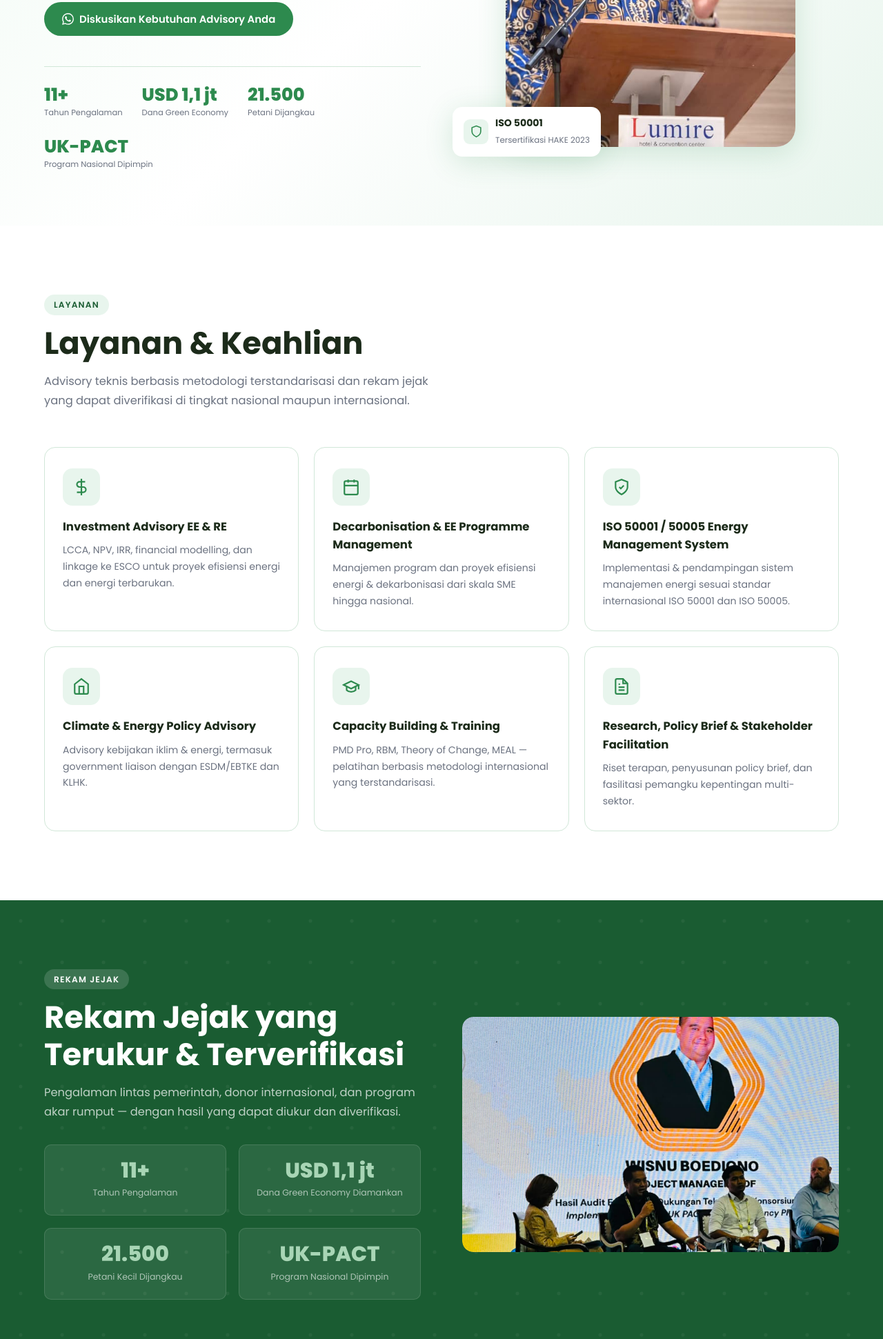
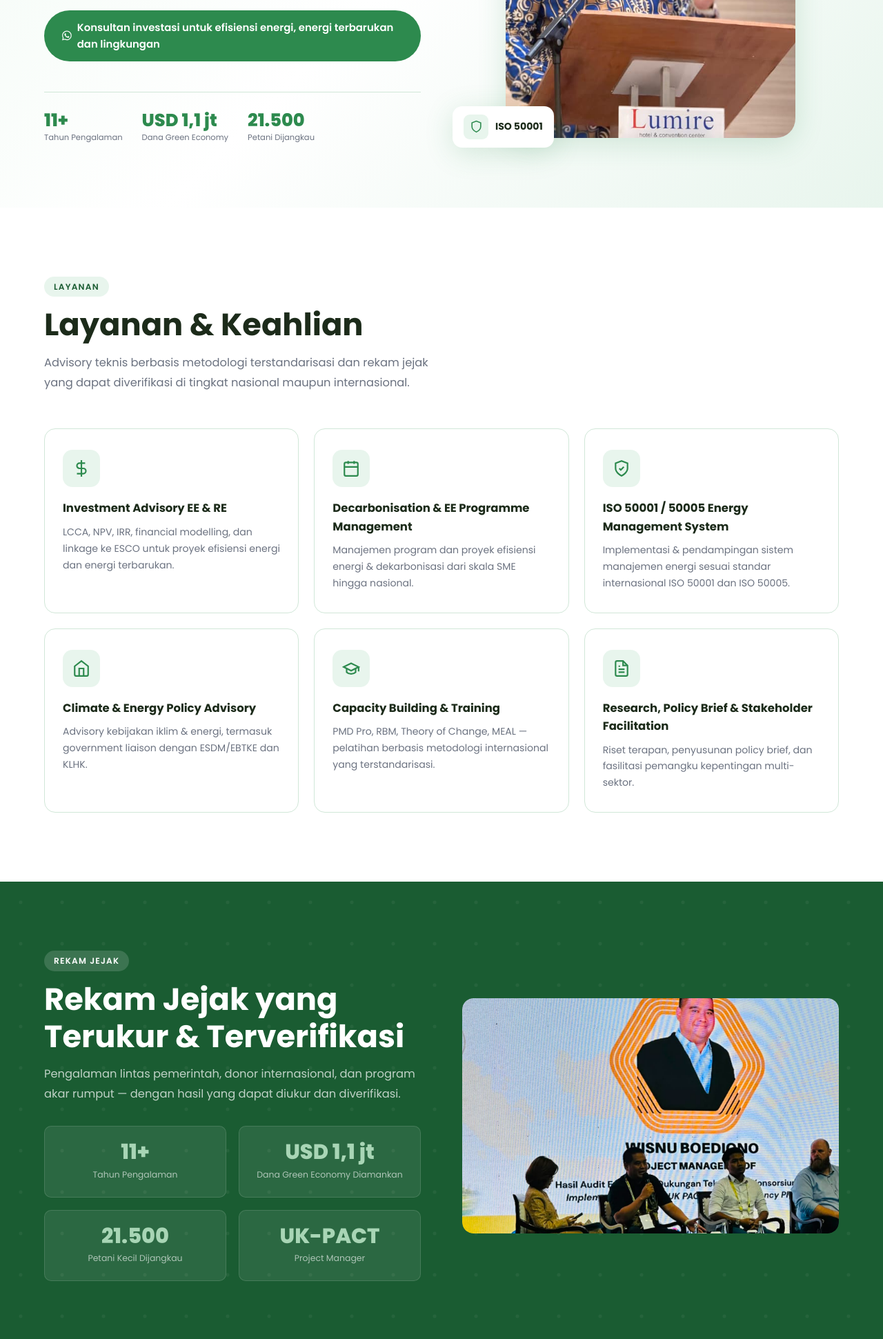
Before and after one commit to khaixin878/wisnu-2, a plain HTML site: page index.html in a window 1280 px wide. Shown: the part 499-2440 px from the top of the page at 69% size. Drawn offline with Linux system fonts and the light colour scheme.

Commit message:
Add files via upload

```diff
--- a/index.html
+++ b/index.html
@@ -299,14 +299,13 @@
         <div class="hero-acts">
           <a href="https://wa.me/6281381254097" target="_blank" rel="noopener" class="btn bp">
             <svg width="17" height="17" viewBox="0 0 24 24" fill="currentColor"><path d="M17.472 14.382c-.297-.149-1.758-.867-2.03-.967-.273-.099-.471-.148-.67.15-.197.297-.767.966-.94 1.164-.173.199-.347.223-.644.075-.297-.15-1.255-.463-2.39-1.475-.883-.788-1.48-1.761-1.653-2.059-.173-.297-.018-.458.13-.606.134-.133.298-.347.446-.52.149-.174.198-.298.298-.497.099-.198.05-.371-.025-.52-.075-.149-.669-1.612-.916-2.207-.242-.579-.487-.5-.669-.51-.173-.008-.371-.01-.57-.01-.198 0-.52.074-.792.372-.272.297-1.04 1.016-1.04 2.479 0 1.462 1.065 2.875 1.213 3.074.149.198 2.096 3.2 5.077 4.487.709.306 1.262.489 1.694.625.712.227 1.36.195 1.871.118.571-.085 1.758-.719 2.006-1.413.248-.694.248-1.289.173-1.413-.074-.124-.272-.198-.57-.347m-5.421 7.403h-.004a9.87 9.87 0 0 1-5.031-1.378l-.361-.214-3.741.982.998-3.648-.235-.374a9.86 9.86 0 0 1-1.51-5.26c.001-5.45 4.436-9.884 9.888-9.884 2.64 0 5.122 1.03 6.988 2.898a9.825 9.825 0 0 1 2.893 6.994c-.003 5.45-4.437 9.884-9.885 9.884m8.413-18.297A11.815 11.815 0 0 0 12.05 0C5.495 0 .16 5.335.157 11.892c0 2.096.547 4.142 1.588 5.945L.057 24l6.305-1.654a11.882 11.882 0 0 0 5.683 1.448h.005c6.554 0 11.89-5.335 11.893-11.893a11.821 11.821 0 0 0-3.48-8.413z"/></svg>
-            <span data-i18n="hero_btn">Diskusikan Kebutuhan Advisory Anda</span>
+            <span data-i18n="hero_btn">Konsultan investasi untuk efisiensi energi, energi terbarukan dan lingkungan</span>
           </a>
         </div>
         <div class="hero-stats">
           <div><div class="hs-num">11+</div><div class="hs-label" data-i18n="hs1">Tahun Pengalaman</div></div>
           <div><div class="hs-num" data-i18n="sn_usd">USD 1,1 jt</div><div class="hs-label" data-i18n="hs2">Dana Green Economy</div></div>
           <div><div class="hs-num">21.500</div><div class="hs-label" data-i18n="hs3">Petani Dijangkau</div></div>
-          <div><div class="hs-num">UK-PACT</div><div class="hs-label" data-i18n="hs4">Project Manager</div></div>
         </div>
       </div>
       <div style="position:relative">
@@ -315,7 +314,7 @@
         </div>
         <div class="hbadge">
           <div class="hbadge-ic"><svg width="19" height="19" viewBox="0 0 24 24" fill="none" stroke="#2d8a4e" stroke-width="2"><path d="M12 22s8-4 8-10V5l-8-3-8 3v7c0 6 8 10 8 10z"/></svg></div>
-          <div class="hbadge-t"><strong data-i18n="badge1_s">ISO 50001</strong><span data-i18n="badge1_p"></span></div>
+          <div class="hbadge-t"><strong data-i18n="badge1_s">ISO 50001</strong></div>
         </div>
         <div class="hbadge hbadge2">
           <div class="hbadge-ic"><svg width="19" height="19" viewBox="0 0 24 24" fill="none" stroke="#2d8a4e" stroke-width="2"><circle cx="12" cy="12" r="10"/><path d="M12 8v4l3 3"/></svg></div>
@@ -381,7 +380,7 @@
           <div class="stat-c rv"><div class="sn">11+</div><div class="sl" data-i18n="st1">Tahun Pengalaman</div></div>
           <div class="stat-c rv"><div class="sn" data-i18n="sn_usd">USD 1,1 jt</div><div class="sl" data-i18n="st2">Dana Green Economy Diamankan</div></div>
           <div class="stat-c rv"><div class="sn">21.500</div><div class="sl" data-i18n="st3">Petani Kecil Dijangkau</div></div>
-          <div class="stat-c rv"><div class="sn">UK-PACT</div><div class="sl" data-i18n="st4">Project Manager </div></div>
+          <div class="stat-c rv"><div class="sn">UK-PACT</div><div class="sl" data-i18n="st4">Program Nasional Dipimpin</div></div>
         </div>
       </div>
       <div class="map-wrap">
@@ -675,7 +674,7 @@ const T = {
     hero_hi:'🌿 Halo, Saya',
     hero_role:'Energy & Climate Consultant',
     hero_intro:'Konsultan investasi untuk efisiensi energi & energi terbarukan: Life Cycle Cost Analysis (LCCA), NPV, IRR, persiapan & linkage dengan ESCO.',
-    hero_btn:'Diskusikan Kebutuhan Advisory Anda',
+    hero_btn:'Konsultan investasi untuk efisiensi energi, energi terbarukan dan lingkungan',
     sn_usd:'USD 1,1 jt',
     hs1:'Tahun Pengalaman', hs2:'Dana Green Economy', hs3:'Petani Dijangkau', hs4:'Program Nasional Dipimpin',
     badge1_s:'ISO 50001', badge1_p:'Tersertifikasi HAKE 2023',
@@ -698,7 +697,7 @@ const T = {
 
     imp_tag:'Rekam Jejak', imp_title:'Rekam Jejak yang Terukur & Terverifikasi',
     imp_desc:'Pengalaman lintas pemerintah, donor internasional, dan program akar rumput — dengan hasil yang dapat diukur dan diverifikasi.',
-    st1:'Tahun Pengalaman', st2:'Dana Green Economy Diamankan', st3:'Petani Kecil Dijangkau', st4:'Program Nasional Dipimpin',
+    st1:'Tahun Pengalaman', st2:'Dana Green Economy Diamankan', st3:'Petani Kecil Dijangkau', st4:'Project Manager',
 
     pt_lbl:'Dipercaya & Berkolaborasi Dengan',
 
@@ -771,7 +770,7 @@ const T = {
     hero_hi:'🌿 Hello, I\'m',
     hero_role:'Energy & Climate Consultant',
     hero_intro:'Investment consultant for energy efficiency & renewable energy: Life Cycle Cost Analysis (LCCA), NPV, IRR, preparation & linkage with ESCO.',
-    hero_btn:'Discuss Your Advisory Needs',
+    hero_btn:'Investment consultant for energy efficiency, renewable energy and environment',
     sn_usd:'USD 1.1M',
     hs1:'Years of Experience', hs2:'Green Economy Funding', hs3:'Farmers Reached', hs4:'National Programme Led',
     badge1_s:'ISO 50001', badge1_p:'Certified HAKE 2023',
@@ -794,7 +793,7 @@ const T = {
 
     imp_tag:'Track Record', imp_title:'Measurable & Verifiable Track Record',
     imp_desc:'Experience across government, international donors, and grassroots programmes — with results that can be measured and verified.',
-    st1:'Years of Experience', st2:'Green Economy Funding Secured', st3:'Small Farmers Reached', st4:'National Programme Led',
+    st1:'Years of Experience', st2:'Green Economy Funding Secured', st3:'Small Farmers Reached', st4:'Project Manager',
 
     pt_lbl:'Trusted & Working With',
 
```
